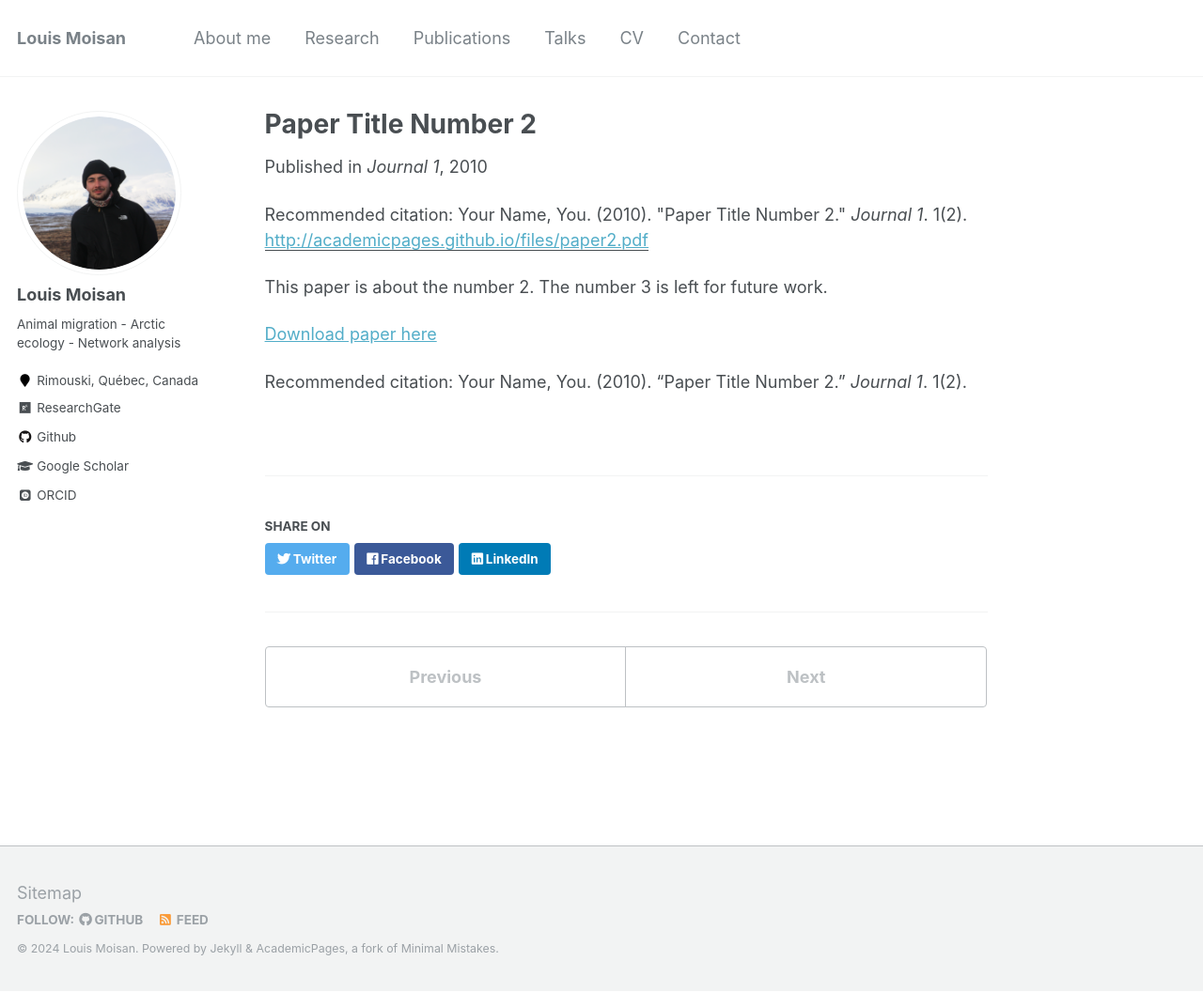
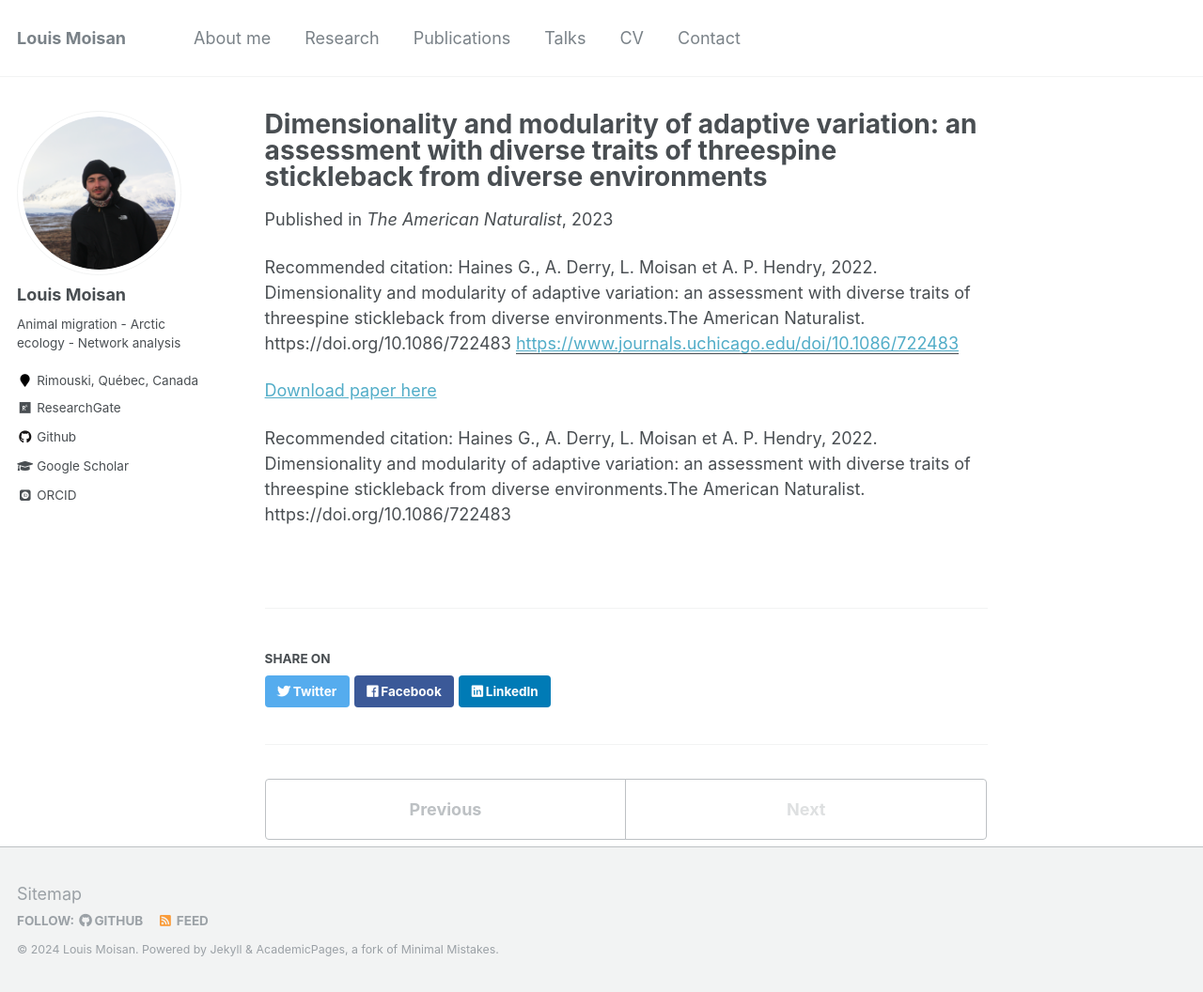
Before and after one commit to Louis-Moisan/Louis-Moisan.github.io, a Jekyll site: the page built from _publications/2010-10-01-paper-title-number-2.md, in a window 1280 px wide and 1056 px high. Shown: the whole window at 94% size. Built offline with Jekyll 4.4.1, drawn with Linux system fonts in a browser that asks for light colours; some web fonts are replaced.

Commit message:
update publications and conferences

```diff
--- a/_publications/2010-10-01-paper-title-number-2.md
+++ b/_publications/2010-10-01-paper-title-number-2.md
@@ -1,15 +1,15 @@
 ---
-title: "Paper Title Number 2"
+title: "Dimensionality and modularity of adaptive
+variation: an assessment with diverse traits of threespine stickleback from diverse environments"
 collection: publications
 permalink: /publication/2010-10-01-paper-title-number-2
-excerpt: 'This paper is about the number 2. The number 3 is left for future work.'
-date: 2010-10-01
-venue: 'Journal 1'
-paperurl: 'http://academicpages.github.io/files/paper2.pdf'
-citation: 'Your Name, You. (2010). &quot;Paper Title Number 2.&quot; <i>Journal 1</i>. 1(2).'
+excerpt: ''
+date: 2023-02-01
+venue: 'The American Naturalist'
+paperurl: 'https://www.journals.uchicago.edu/doi/10.1086/722483'
+citation: 'Haines G., A. Derry, L. Moisan et A. P. Hendry, 2022. Dimensionality and modularity of adaptive variation: an assessment with diverse traits of threespine stickleback from diverse environments.The American Naturalist. https://doi.org/10.1086/722483'
 ---
-This paper is about the number 2. The number 3 is left for future work.
 
-[Download paper here](http://academicpages.github.io/files/paper2.pdf)
+[Download paper here](https://www.journals.uchicago.edu/doi/10.1086/722483)
 
-Recommended citation: Your Name, You. (2010). "Paper Title Number 2." <i>Journal 1</i>. 1(2).
+Recommended citation: Haines G., A. Derry, L. Moisan et A. P. Hendry, 2022. Dimensionality and modularity of adaptive variation: an assessment with diverse traits of threespine stickleback from diverse environments.The American Naturalist. https://doi.org/10.1086/722483
```
Also changed, not shown: _publications/2009-10-01-paper-title-number-1.md (+7 -8 lines), _publications/2015-10-01-paper-title-number-3.md (deleted, +0 -15 lines), _talks/2012-03-01-talk-1.md (+6 -7 lines), _talks/2013-03-01-tutorial-1.md (deleted, +0 -13 lines), _talks/2014-02-01-talk-2.md (+5 -9 lines), _talks/2014-03-01-talk-3.md (+5 -7 lines).
